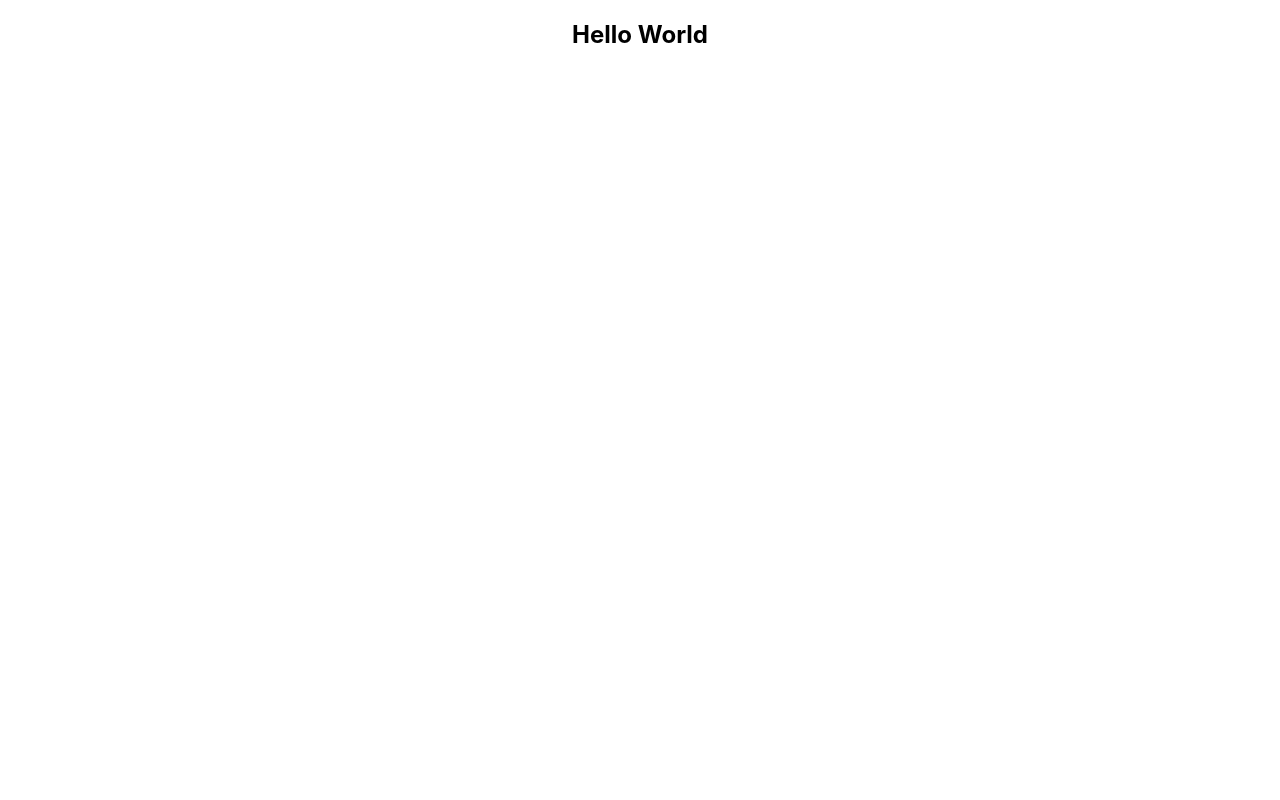
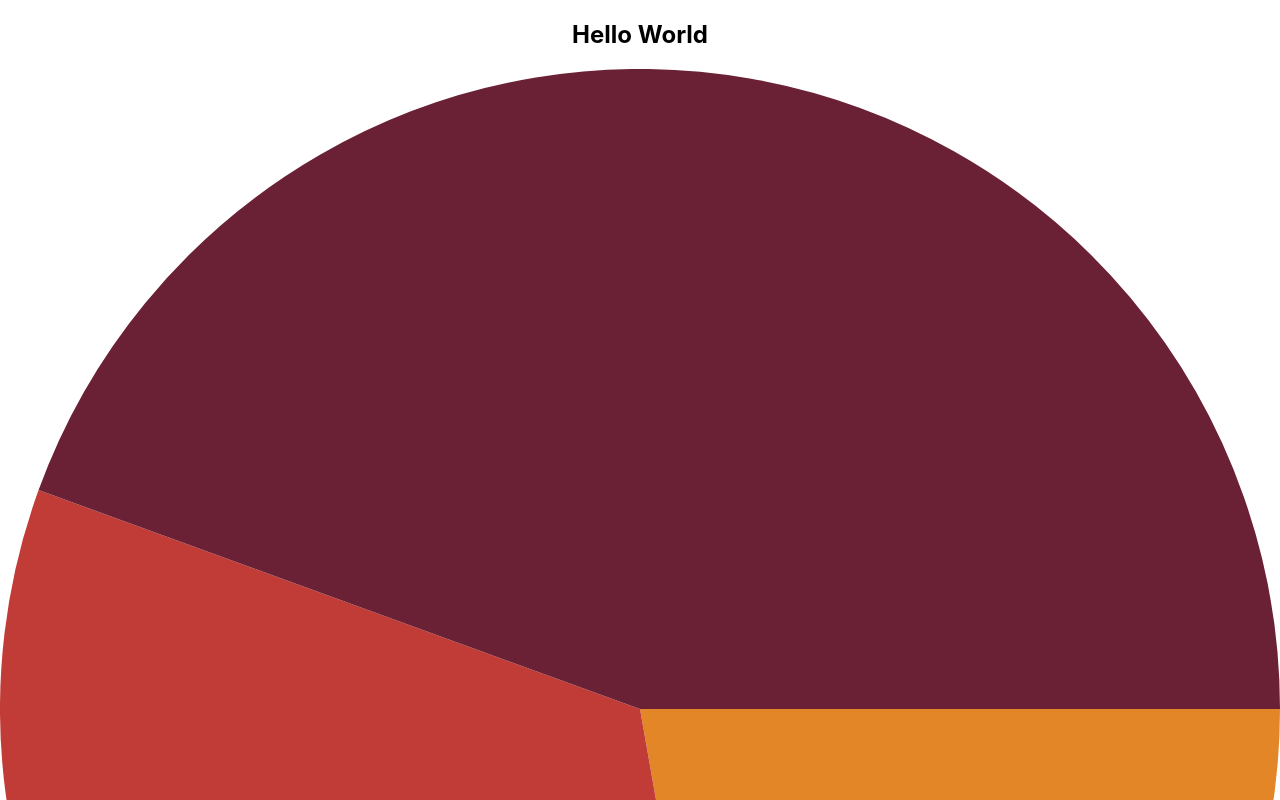
Before and after one commit to DanJenkins-Developer/Budget-Surf, a React (Create React App) app in the folder client/: page / in a window 1280 px wide. Shown: the top 800 px of the page. Built offline with nearby package versions, Linux system fonts and the light colour scheme.

Commit message:
Added basic pie chart

```diff
--- a/client/src/App.js
+++ b/client/src/App.js
@@ -1,11 +1,21 @@
 import logo from './logo.svg';
+import { PieChart } from 'react-minimal-pie-chart';
 import './App.css';
 
 function App() {
   return (
     <div className="App">
         <h2>Hello World</h2>
+        <PieChart
+        data={[
+          //{ radius: 100 },
+          { title: 'One', value: 10, color: '#E38627' },
+          { title: 'Two', value: 15, color: '#C13C37' },
+          { title: 'Three', value: 20, color: '#6A2135' },
+        ]}
+/>
     </div>
+
   );
 }
 
```
